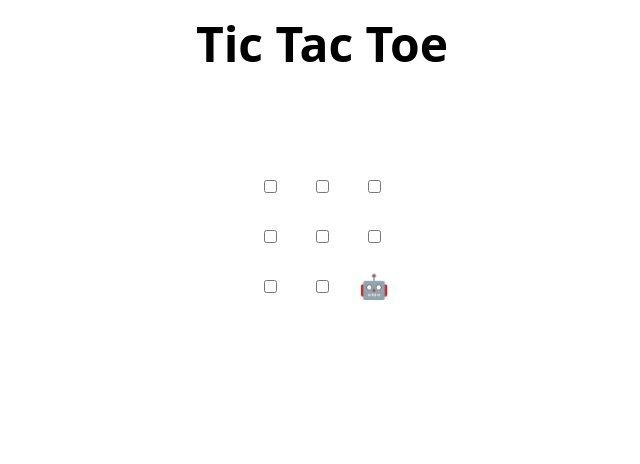
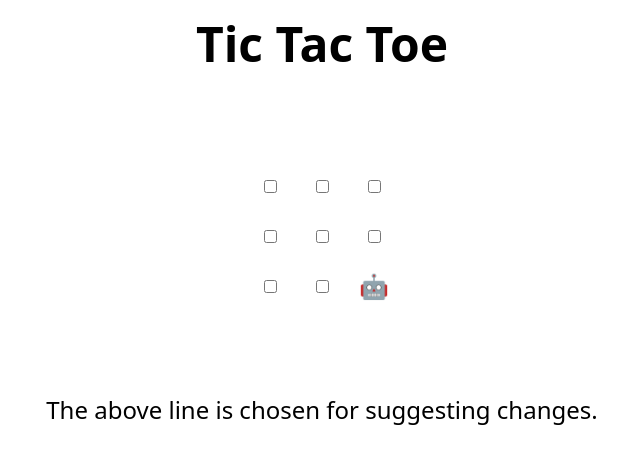
Before and after one commit to sudip-manchare/skills-review-pull-requests, a plain HTML site: page index.html in a window 1280 px wide. Shown: the whole page, without its empty margins (318-958 px from the left). Drawn offline with Linux system fonts and the light colour scheme.

Commit message:
Update index.html

```diff
--- a/index.html
+++ b/index.html
@@ -48,6 +48,7 @@
 </table>
 
 <h2 hidden>Game over, refresh to play again 🧑‍💻 🤖!</h2>
+The above line is chosen for suggesting changes.
 
 <script>
   // Initialization
```
